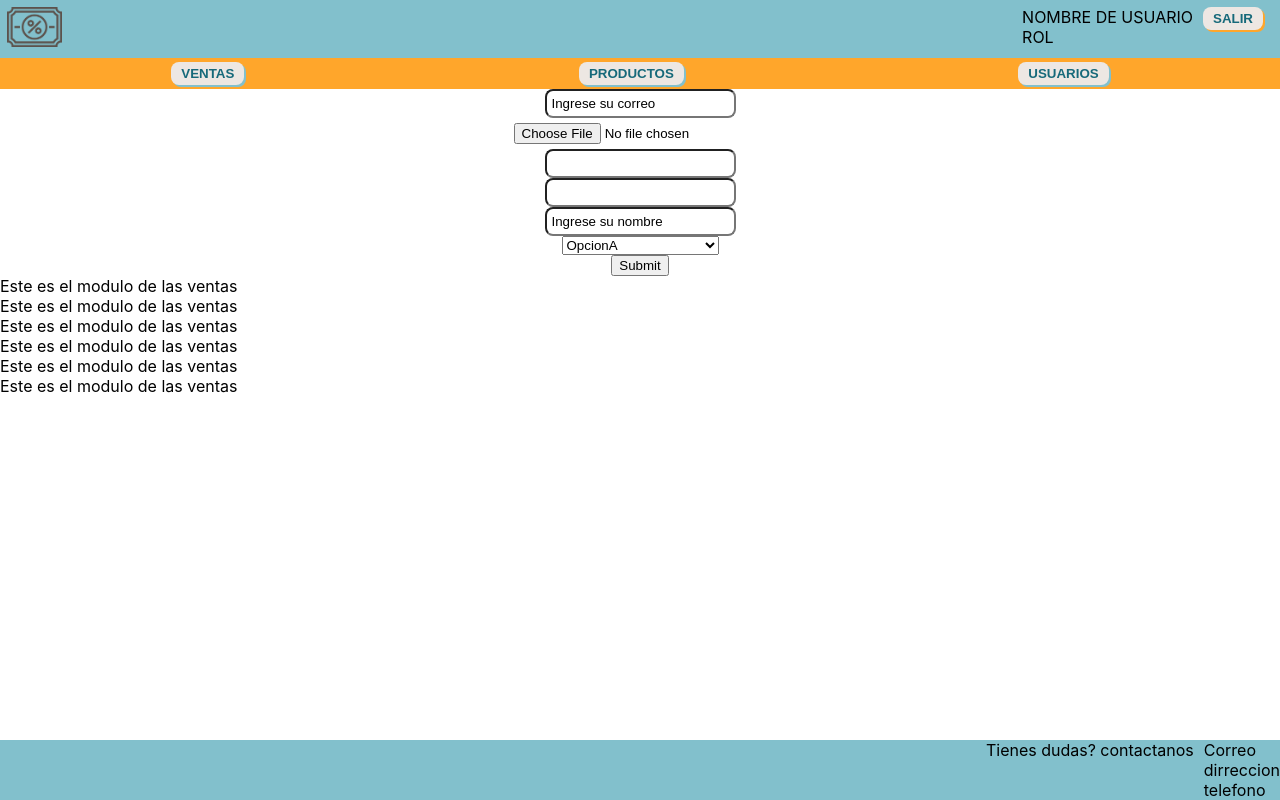
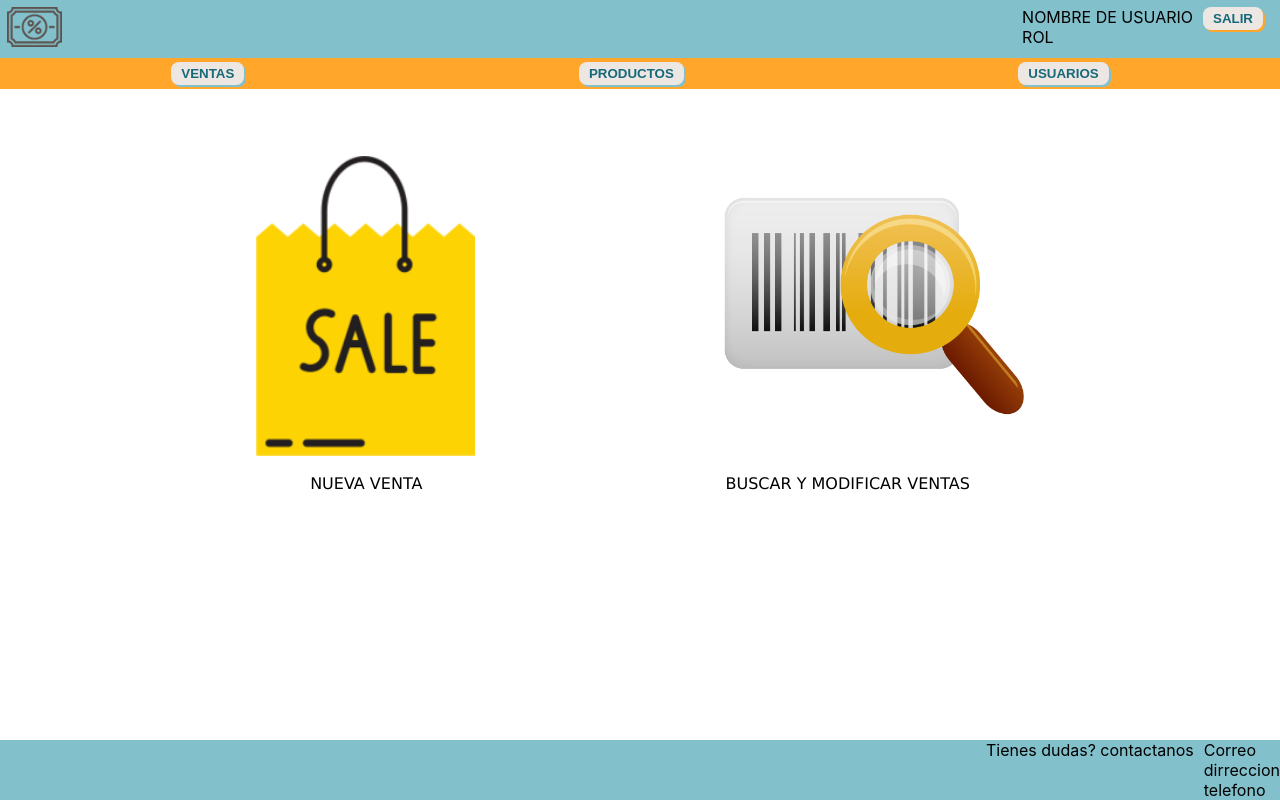
Before and after one commit to OskrGutierrez/ProyectoCiclo3SD, a React (Create React App) app: page /moduloVentas in a window 1280 px wide. Built offline with nearby package versions, Linux system fonts and the light colour scheme.

Commit message:
Se hace la pagina para navegar entre las opciones del modulo de ventas

```diff
--- a/src/pages/moduloVentas.jsx
+++ b/src/pages/moduloVentas.jsx
@@ -1,31 +1,30 @@
 import '../styles/Ventas.css';
+import imgNuevaVenta from '../media/IconoVenta.png';
+import imgBusquedaVenta from '../media/busquedaVentas.png';
 
 function ModuloVentas(){
     return (
             <>
-                <ul>
-                    <form action="">
-                        <input type="email" defaultValue="Ingrese su correo" required/>
-                        <input type="file" required/>
-                        <input type="number" max={100} required/>
-                        <input type="password" required />
-                        <input type="text" defaultValue="Ingrese su nombre" required />
-                        <select required name="" id="">
-                            <option disabled value="" >Seleccione una opcion</option>
-                            <option value="">OpcionA</option>
-                            <option value="">OpcionB</option>
-                            <option value="">OpcionC</option>
-                            <option value="">OpcionD</option>
-                        </select>
-                        <button type="submit">Submit</button>
-                    </form>
-                    <li>Este es el modulo de las ventas</li>
-                    <li>Este es el modulo de las ventas</li>
-                    <li>Este es el modulo de las ventas</li>
-                    <li>Este es el modulo de las ventas</li>
-                    <li>Este es el modulo de las ventas</li>
-                    <li>Este es el modulo de las ventas</li>
+            <br />
+            <br />
+            <br />
+                <ul className="Opciones">
+                    <li>
+                        <img className="botonOpcion" src={imgNuevaVenta} alt="Icono Nueva Venta" />
+                    </li>
+                    <li>
+                        <img className="botonOpcion" src={imgBusquedaVenta} alt="Icono gestionar ventas" />
+                    </li>
                 </ul>
+                <ul className="Opciones">
+                    <li className="texto">
+                        NUEVA VENTA
+                    </li>
+                    <li className="texto">
+                        BUSCAR Y MODIFICAR VENTAS
+                    </li>
+                </ul>
+
             </>
 
     )
--- a/src/styles/Ventas.css
+++ b/src/styles/Ventas.css
@@ -4,7 +4,6 @@ form{
     justify-content: center;
     align-items: center;
 }
-
 input{
     padding: 5px;
     border-radius: 8px;
@@ -13,3 +12,19 @@ input{
 input:focus{
     border: 0px;
 }
+.Opciones{
+  display: flex;
+  justify-content: space-evenly;
+  padding: 7px;
+}
+.botonOpcion{
+    height: 300px;
+}
+.botonOpcion:hover{
+    cursor: pointer;
+    transform: scale(1.1);
+}
+
+.texto{
+    font-family: Verdana, Geneva, Tahoma, sans-serif;
+}
```
Also changed, not shown: src/pages/nuevaVenta.jsx (added, +33 -0 lines), src/media/IconoVenta.png (added), src/media/busquedaVentas.png (added).
